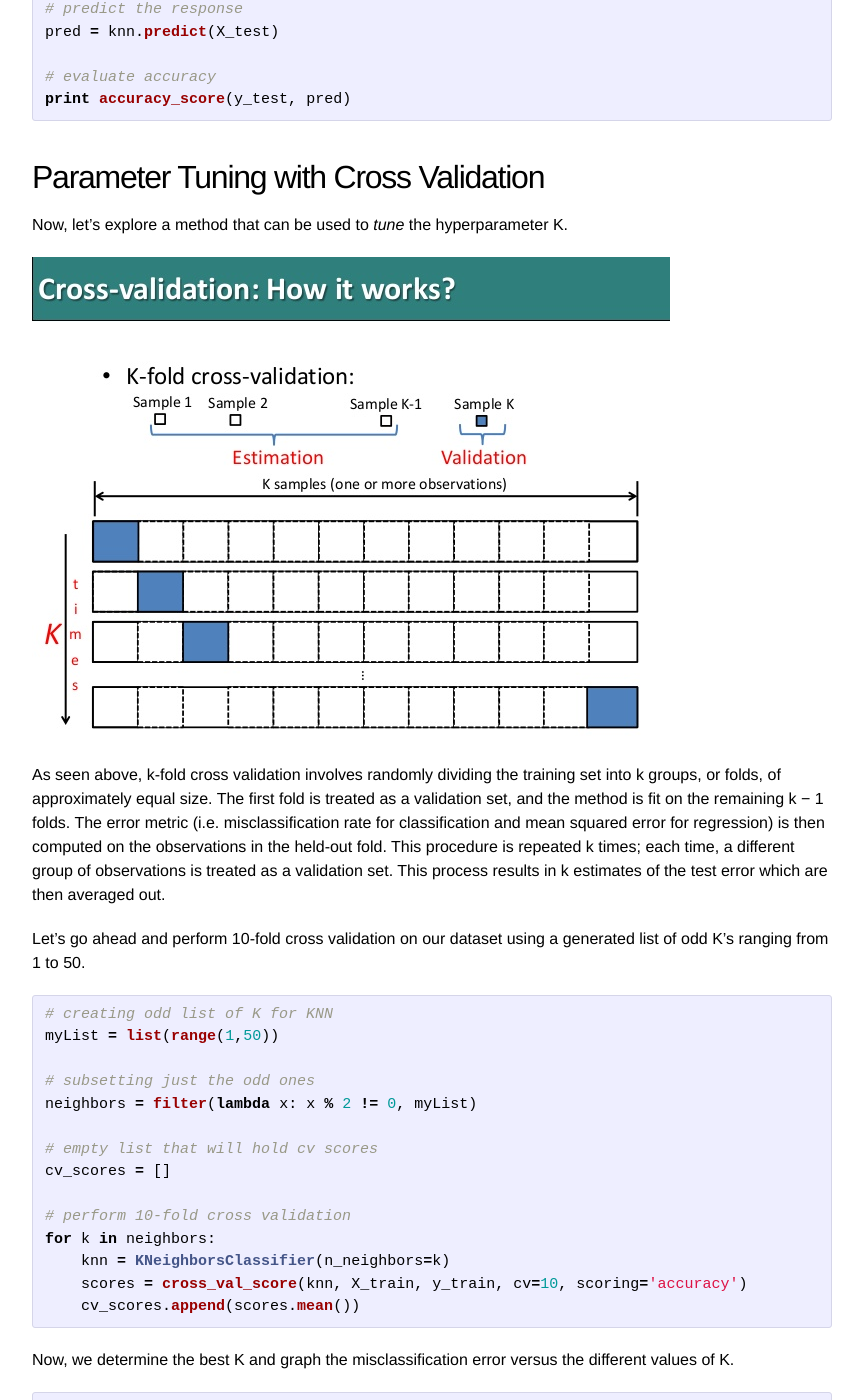
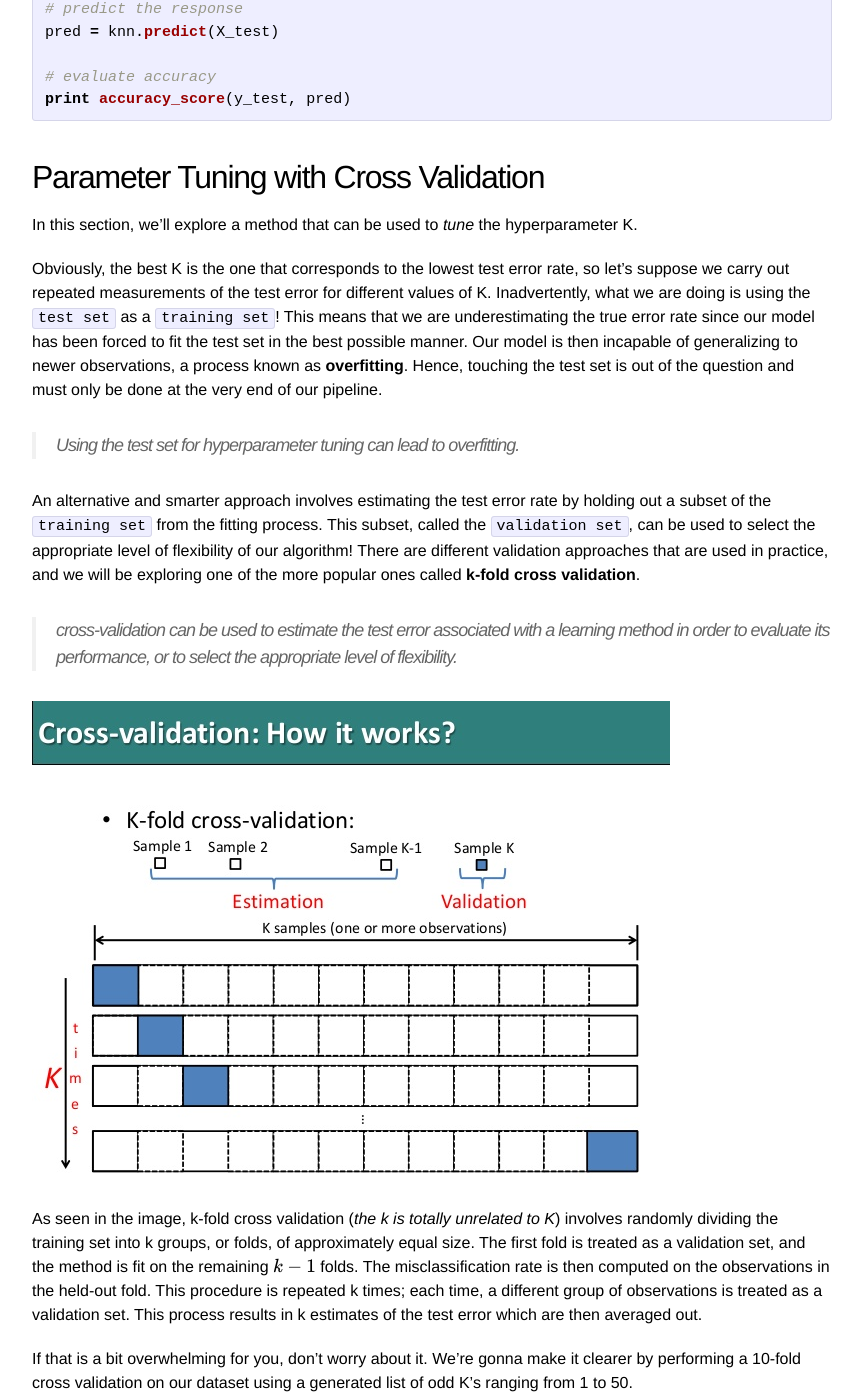
Before and after one commit to WangcsShuai/kevinzakka.github.io, a Jekyll site: the page built from _posts/2016-07-1-k-nearest-neighbor.markdown, in a window 1280 px wide and 1400 px high, scrolled down 6968 px. Shown: the whole window, without its empty margins (208-1071 px from the left). Built offline with Jekyll 4.4.1, drawn with Linux system fonts in a browser that asks for light colours; formulas are drawn with MathJax 3; comment, search, counter and statistics services are not loaded; some of the changed text lies outside the part shown.

Commit message:
Update 2016-07-1-k-nearest-neighbor.markdown

````diff
--- a/_posts/2016-07-1-k-nearest-neighbor.markdown
+++ b/_posts/2016-07-1-k-nearest-neighbor.markdown
@@ -134,7 +134,7 @@ Now, it's time to get our hands wet. We'll be using `scikit-learn` to train a KN
 3. Learn the model
 4. Predict the response
 
-`scikit-learn` requires that the design matrix $X$ and target vector $y$ be numpy arrays so let's oblige. Furthermore, we need to split our data into training and test sets. The following code does just that.
+`scikit-learn` requires that the design matrix $$X$$ and target vector $$y$$ be numpy arrays so let's oblige. Furthermore, we need to split our data into training and test sets. The following code does just that.
 
 ```python
 # loading libraries
@@ -169,13 +169,21 @@ print accuracy_score(y_test, pred)
 ```
 
 ## Parameter Tuning with Cross Validation
-Now, let's explore a method that can be used to *tune* the hyperparameter K.
+In this section, we'll explore a method that can be used to *tune* the hyperparameter K.
+
+Obviously, the best K is the one that corresponds to the lowest test error rate, so let's suppose we carry out repeated measurements of the test error for different values of K. Inadvertently, what we are doing is using the `test set` as a `training set`! This means that we are underestimating the true error rate since our model has been forced to fit the test set in the best possible manner. Our model is then incapable of generalizing to newer observations, a process known as **overfitting**. Hence, touching the test set is out of the question and must only be done at the very end of our pipeline.
+
+> Using the test set for hyperparameter tuning can lead to overfitting.
+
+An alternative and smarter approach involves estimating the test error rate by holding out a subset of the `training set` from the fitting process. This subset, called the `validation set`, can be used to select the appropriate level of flexibility of our algorithm! There are different validation approaches that are used in practice, and we will be exploring one of the more popular ones called **k-fold cross validation**.
+
+> cross-validation can be used to estimate the test error associated with a learning method in order to evaluate its performance, or to select the appropriate level of flexibility.
 
 <img src="/assets/k_fold_cv.jpg">
 
-As seen above, k-fold cross validation involves randomly dividing the training set into k groups, or folds, of approximately equal size. The first fold is treated as a validation set, and the method is fit on the remaining k − 1 folds. The error metric (i.e. misclassification rate for classification and mean squared error for regression) is then computed on the observations in the held-out fold. This procedure is repeated k times; each time, a different group of observations is treated as a validation set. This process results in k estimates of the test error which are then averaged out.
+As seen in the image, k-fold cross validation (*the k is totally unrelated to K*) involves randomly dividing the training set into k groups, or folds, of approximately equal size. The first fold is treated as a validation set, and the method is fit on the remaining $$k − 1$$ folds. The misclassification rate is then computed on the observations in the held-out fold. This procedure is repeated k times; each time, a different group of observations is treated as a validation set. This process results in k estimates of the test error which are then averaged out.
 
-Let's go ahead and perform 10-fold cross validation on our dataset using a generated list of odd K's ranging from 1 to 50.
+If that is a bit overwhelming for you, don't worry about it. We're gonna make it clearer by performing a 10-fold cross validation on our dataset using a generated list of odd K's ranging from 1 to 50.
 
 ```python
 # creating odd list of K for KNN
@@ -193,8 +201,9 @@ for k in neighbors:
     scores = cross_val_score(knn, X_train, y_train, cv=10, scoring='accuracy')
     cv_scores.append(scores.mean())
 ```
+Again, scikit learn comes in handy with its `cross_val_score()` function. We specifiy that we are performing 10 folds with the `cv=10` parameter and that our scoring metric should be `accuracy` since we are in a classification setting.
 
-Now, we determine the best K and graph the misclassification error versus the different values of K.
+Finally, we plot the misclassification error versus K.
 
 ```python
 # changing to misclassification error
@@ -213,10 +222,10 @@ plt.show()
 
 <img src="/assets/cv_knn.png">
 
-Our best K turns out to be 7.
+10-fold cross validation tells us that $K = 7$ results in the lowest validation error.
 
 ## Writing our Own KNN from Scratch
-So far, we've studied how KNN works and seen how we can use it for a classification task using scikit-learn's generic pipeline (i.e. input, instantiate train, predict and evaluate). Now, it's time to delve deeper into KNN by trying to code it ourselves from scratch.
+So far, we've studied how KNN works and seen how we can use it for a classification task using scikit-learn's generic pipeline (i.e. input, instantiate, train, predict and evaluate). Now, it's time to delve deeper into KNN by trying to code it ourselves from scratch.
 
 A machine learning algorithm usually consists of 2 main blocks:
 
````
Also changed, not shown: other parts of _posts/2016-07-1-k-nearest-neighbor.markdown (+1 -1 lines).
